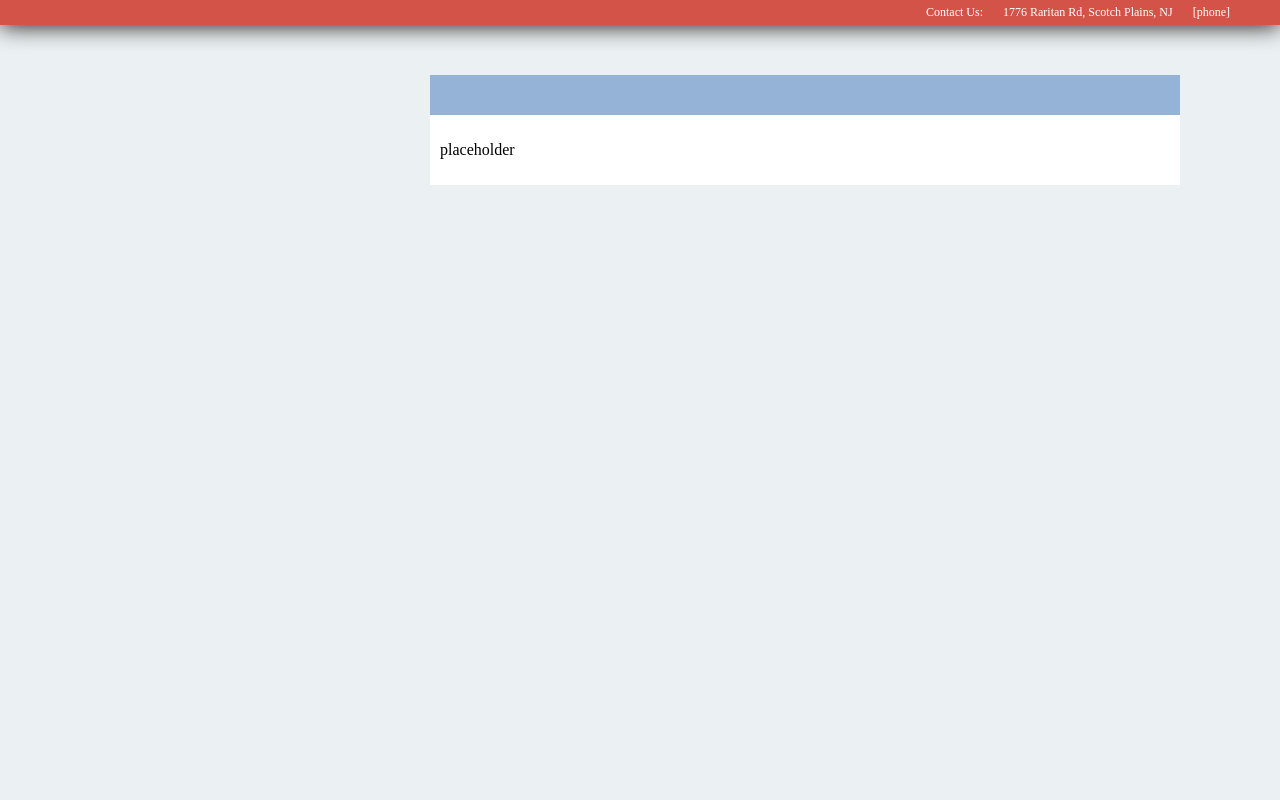
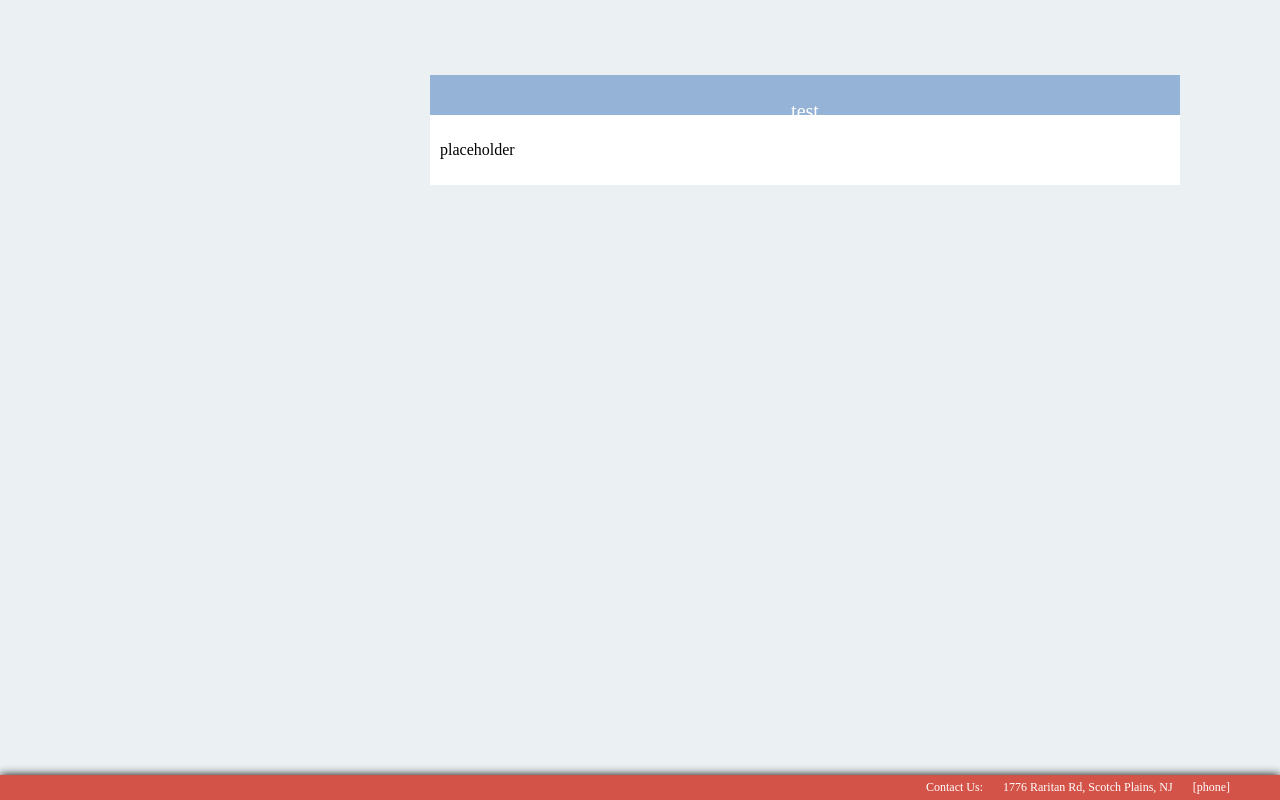
Before and after one commit to hackuc/makerspace, a PHP site: page /homepage.html in a window 1280 px wide. Run offline with PHP 8.4, Linux system fonts and the light colour scheme.

Commit message:
text wont center properly in border. am i doing the no space thingn correctly??

```diff
--- a/homepage.html
+++ b/homepage.html
@@ -7,14 +7,13 @@
 </head>
 <body>
 <div></div>
-<<nav>
+<nav>
 	<div class="nav" style="width:70%"></div>
 	<div class="nav">Contact Us:</div>
 	<div class="nav">1776 Raritan Rd, Scotch Plains, NJ</div>
 	<div class="nav">[phone]</div>
 </nav>
-<div class = "rcolumn">
-	<p>placeholder</p>
-	</div>
+<div class ="topborder"><p class="header">test</p></div>
+<div class = "rcolumn"><p>placeholder</p></div>
 </body>
 </html>
--- a/template.css
+++ b/template.css
@@ -8,16 +8,16 @@ body{
 .header{
 	text-align: center;
 	font-family: 'FiraSans';
-	color: black;
+	color: white;
 	font-size: 20px;
 }
-nav {
-	top:0px;
+nav{
+	bottom:0px;
 	left:0px;
-	position: fixed;
+	position:fixed;
 	height:25px;
 	width:100%;
-	box-shadow: 0px 0px 25px black;
+	box-shadow: 0px 0px 10px black;
 	background:#D35348;
 }
 div.nav {
@@ -28,13 +28,22 @@ div.nav {
 	padding: 5px 10px 5px 10px;
 	float: left;
 }
+.topborder{
+	position: absolute;
+	top: 75px;
+	background: #95B3D7;
+	right: 100px;
+	width: 730px;
+	height: 30px;
+	padding: 5px 10px 10px 10px;
+	margin-bottom: 0px;
+}
 .rcolumn{
 	position: absolute;
-	top: 75px;
-	border-top: solid blue 40px;
-	border-color: #95B3D7;
+	top: 115px;
 	background:#ffffff;
 	right: 100px;
 	width: 730px;
 	padding: 10px 10px 10px 10px;
+	margin-top: 0px;
 }
```
